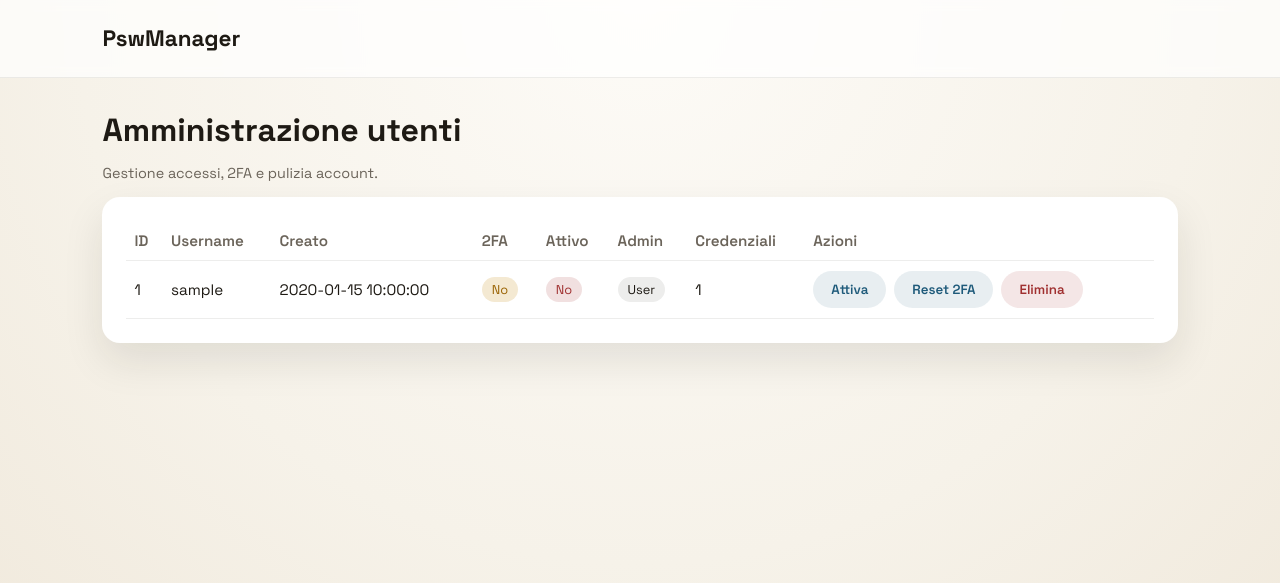
After one commit to fulvio9999/psw-manager, a FastAPI app: template backend/templates/admin.html in a window 1280 px wide. The commit adds this page. Shown: the top 583 px of the page. Run offline with FastAPI, Linux system fonts and the light colour scheme; the template is opened without the code that fills it: most values are stand-ins (such as "Sample title", 1, 10 or a date in 2020).

Commit message:
Add admin role and dashboard

```diff
--- a/backend/main.py
+++ b/backend/main.py
@@ -11,6 +11,7 @@ from fastapi.responses import HTMLResponse, JSONResponse, RedirectResponse
 from fastapi.staticfiles import StaticFiles
 from fastapi.templating import Jinja2Templates
 from sqlalchemy.orm import Session
+from sqlalchemy import func
 
 import auth
 import crypto
@@ -102,6 +103,16 @@ def _current_user(request: Request, db: Session) -> tuple[User, bytes] | None:
     return user, session["key"]
 
 
+def _require_admin(request: Request, db: Session) -> tuple[User, bytes] | None:
+    user_session = _current_user(request, db)
+    if not user_session:
+        return None
+    user, key = user_session
+    if not user.is_admin:
+        return None
+    return user, key
+
+
 @app.on_event("startup")
 def startup() -> None:
     app.state.sessions = {}
@@ -174,11 +185,24 @@ def login(
             "login.html",
             {"request": request, "error": "Credenziali non valide."},
         )
-    if not user.totp_verified:
+    if not user.is_active:
         return templates.TemplateResponse(
             "login.html",
-            {"request": request, "error": "2FA non configurato. Completa la configurazione."},
+            {"request": request, "error": "Account disattivato. Contatta l'amministratore."},
         )
+    if not user.totp_verified:
+        key = crypto.derive_key(password, user.salt)
+        setup_token = _create_setup_token(user.id, key)
+        response = RedirectResponse("/setup-2fa", status_code=302)
+        response.set_cookie(
+            "setup_token",
+            setup_token,
+            httponly=True,
+            secure=COOKIE_SECURE,
+            samesite="strict",
+            max_age=15 * 60,
+        )
+        return response
 
     key = crypto.derive_key(password, user.salt)
     try:
@@ -242,12 +266,15 @@ def register(
     secret = auth.generate_totp_secret()
     secret_enc = crypto.encrypt(key, secret)
 
+    is_first_user = db.query(User).count() == 0
     user = User(
         username=username,
         password_hash=auth.hash_password(password),
         salt=salt,
         totp_secret_enc=secret_enc,
         totp_verified=False,
+        is_admin=is_first_user,
+        is_active=True,
     )
     db.add(user)
     db.commit()
@@ -275,7 +302,13 @@ def setup_2fa_form(request: Request, db: Session = Depends(get_db)) -> HTMLRespo
     if not user:
         return RedirectResponse("/login", status_code=302)
 
-    secret = crypto.decrypt(entry["key"], user.totp_secret_enc)
+    if not user.totp_secret_enc:
+        secret = auth.generate_totp_secret()
+        user.totp_secret_enc = crypto.encrypt(entry["key"], secret)
+        db.add(user)
+        db.commit()
+    else:
+        secret = crypto.decrypt(entry["key"], user.totp_secret_enc)
     uri = auth.totp_uri(secret, user.username)
     qr = auth.qr_base64(uri)
     return templates.TemplateResponse(
@@ -444,6 +477,81 @@ def item_delete(request: Request, item_id: int, db: Session = Depends(get_db)) -
     return RedirectResponse("/", status_code=302)
 
 
+@app.get("/admin", response_class=HTMLResponse)
+def admin_dashboard(request: Request, db: Session = Depends(get_db)) -> HTMLResponse:
+    admin_session = _require_admin(request, db)
+    if not admin_session:
+        return RedirectResponse("/login", status_code=302)
+    admin_user, _ = admin_session
+
+    users = db.query(User).order_by(User.id.asc()).all()
+    counts = {row[0]: row[1] for row in db.query(VaultItem.user_id, func.count(VaultItem.id)).group_by(VaultItem.user_id).all()}
+
+    view_users = []
+    for user in users:
+        view_users.append(
+            {
+                "id": user.id,
+                "username": user.username,
+                "created_at": user.created_at,
+                "totp_verified": user.totp_verified,
+                "is_admin": user.is_admin,
+                "is_active": user.is_active,
+                "items_count": counts.get(user.id, 0),
+            }
+        )
+
+    return templates.TemplateResponse(
+        "admin.html",
+        {"request": request, "user": admin_user, "users": view_users},
+    )
+
+
+@app.post("/admin/user/{user_id}/toggle-active")
+def admin_toggle_active(request: Request, user_id: int, db: Session = Depends(get_db)) -> RedirectResponse:
+    admin_session = _require_admin(request, db)
+    if not admin_session:
+        return RedirectResponse("/login", status_code=302)
+    admin_user, _ = admin_session
+    if admin_user.id == user_id:
+        return RedirectResponse("/admin", status_code=302)
+    user = db.get(User, user_id)
+    if user:
+        user.is_active = not user.is_active
+        db.add(user)
+        db.commit()
+    return RedirectResponse("/admin", status_code=302)
+
+
+@app.post("/admin/user/{user_id}/reset-2fa")
+def admin_reset_2fa(request: Request, user_id: int, db: Session = Depends(get_db)) -> RedirectResponse:
+    admin_session = _require_admin(request, db)
+    if not admin_session:
+        return RedirectResponse("/login", status_code=302)
+    user = db.get(User, user_id)
+    if user:
+        user.totp_verified = False
+        user.totp_secret_enc = ""
+        db.add(user)
+        db.commit()
+    return RedirectResponse("/admin", status_code=302)
+
+
+@app.post("/admin/user/{user_id}/delete")
+def admin_delete_user(request: Request, user_id: int, db: Session = Depends(get_db)) -> RedirectResponse:
+    admin_session = _require_admin(request, db)
+    if not admin_session:
+        return RedirectResponse("/login", status_code=302)
+    admin_user, _ = admin_session
+    if admin_user.id == user_id:
+        return RedirectResponse("/admin", status_code=302)
+    user = db.get(User, user_id)
+    if user:
+        db.delete(user)
+        db.commit()
+    return RedirectResponse("/admin", status_code=302)
+
+
 @app.get("/api/generate-password")
 def generate_password(length: int = 16, digits: int = 1, symbols: int = 1) -> JSONResponse:
     alphabet = "abcdefghijklmnopqrstuvwxyzABCDEFGHIJKLMNOPQRSTUVWXYZ"
--- a/backend/models.py
+++ b/backend/models.py
@@ -17,6 +17,8 @@ class User(Base):
     salt: Mapped[str] = mapped_column(String(64))
     totp_secret_enc: Mapped[str] = mapped_column(Text)
     totp_verified: Mapped[bool] = mapped_column(Boolean, default=False)
+    is_admin: Mapped[bool] = mapped_column(Boolean, default=False)
+    is_active: Mapped[bool] = mapped_column(Boolean, default=True)
     created_at: Mapped[str] = mapped_column(DateTime(timezone=True), server_default=func.now())
 
     items = relationship("VaultItem", back_populates="user", cascade="all, delete-orphan")
--- a/backend/static/styles.css
+++ b/backend/static/styles.css
@@ -243,6 +243,59 @@ textarea {
   color: var(--muted);
 }
 
+.table {
+  width: 100%;
+  border-collapse: collapse;
+  font-size: 0.95rem;
+}
+
+.table th,
+.table td {
+  padding: 10px 8px;
+  border-bottom: 1px solid rgba(30, 26, 20, 0.08);
+  text-align: left;
+  vertical-align: middle;
+}
+
+.table thead th {
+  font-weight: 600;
+  color: var(--muted);
+}
+
+.actions {
+  display: flex;
+  gap: 8px;
+  flex-wrap: wrap;
+}
+
+.badge {
+  display: inline-block;
+  padding: 4px 10px;
+  border-radius: 999px;
+  background: rgba(30, 26, 20, 0.08);
+  font-size: 0.8rem;
+}
+
+.badge.success {
+  background: rgba(46, 134, 87, 0.15);
+  color: #2e8657;
+}
+
+.badge.warning {
+  background: rgba(194, 134, 10, 0.18);
+  color: #9a6405;
+}
+
+.badge.danger {
+  background: rgba(160, 48, 48, 0.15);
+  color: var(--danger);
+}
+
+.badge.info {
+  background: rgba(30, 90, 122, 0.18);
+  color: var(--accent);
+}
+
 @media (max-width: 720px) {
   .topbar,
   .container {
--- /dev/null
+++ b/backend/templates/admin.html
@@ -0,0 +1,70 @@
+{% extends "base.html" %}
+{% block content %}
+<section class="vault-header">
+  <div>
+    <h1>Amministrazione utenti</h1>
+    <p class="muted">Gestione accessi, 2FA e pulizia account.</p>
+  </div>
+</section>
+
+<section class="panel">
+  <table class="table">
+    <thead>
+      <tr>
+        <th>ID</th>
+        <th>Username</th>
+        <th>Creato</th>
+        <th>2FA</th>
+        <th>Attivo</th>
+        <th>Admin</th>
+        <th>Credenziali</th>
+        <th>Azioni</th>
+      </tr>
+    </thead>
+    <tbody>
+      {% for u in users %}
+      <tr>
+        <td>{{ u.id }}</td>
+        <td>{{ u.username }}</td>
+        <td>{{ u.created_at }}</td>
+        <td>
+          {% if u.totp_verified %}
+          <span class="badge success">OK</span>
+          {% else %}
+          <span class="badge warning">No</span>
+          {% endif %}
+        </td>
+        <td>
+          {% if u.is_active %}
+          <span class="badge success">Sì</span>
+          {% else %}
+          <span class="badge danger">No</span>
+          {% endif %}
+        </td>
+        <td>
+          {% if u.is_admin %}
+          <span class="badge info">Admin</span>
+          {% else %}
+          <span class="badge">User</span>
+          {% endif %}
+        </td>
+        <td>{{ u.items_count }}</td>
+        <td class="actions">
+          <form method="post" action="/admin/user/{{ u.id }}/toggle-active">
+            <button class="button ghost" type="submit">
+              {% if u.is_active %}Disattiva{% else %}Attiva{% endif %}
+            </button>
+          </form>
+          <form method="post" action="/admin/user/{{ u.id }}/reset-2fa">
+            <button class="button ghost" type="submit">Reset 2FA</button>
+          </form>
+          <form method="post" action="/admin/user/{{ u.id }}/delete">
+            <button class="button danger" type="submit">Elimina</button>
+          </form>
+        </td>
+      </tr>
+      {% endfor %}
+    </tbody>
+  </table>
+</section>
+{% endblock %}
--- a/backend/templates/base.html
+++ b/backend/templates/base.html
@@ -11,6 +11,9 @@
       <div class="brand">PswManager</div>
       {% if user %}
       <div class="user-info">
+        {% if user.is_admin %}
+        <a class="button ghost" href="/admin">Admin</a>
+        {% endif %}
         <div class="user-name">{{ user.username }}</div>
         <form method="post" action="/logout">
           <button class="button ghost" type="submit">Logout</button>
```
